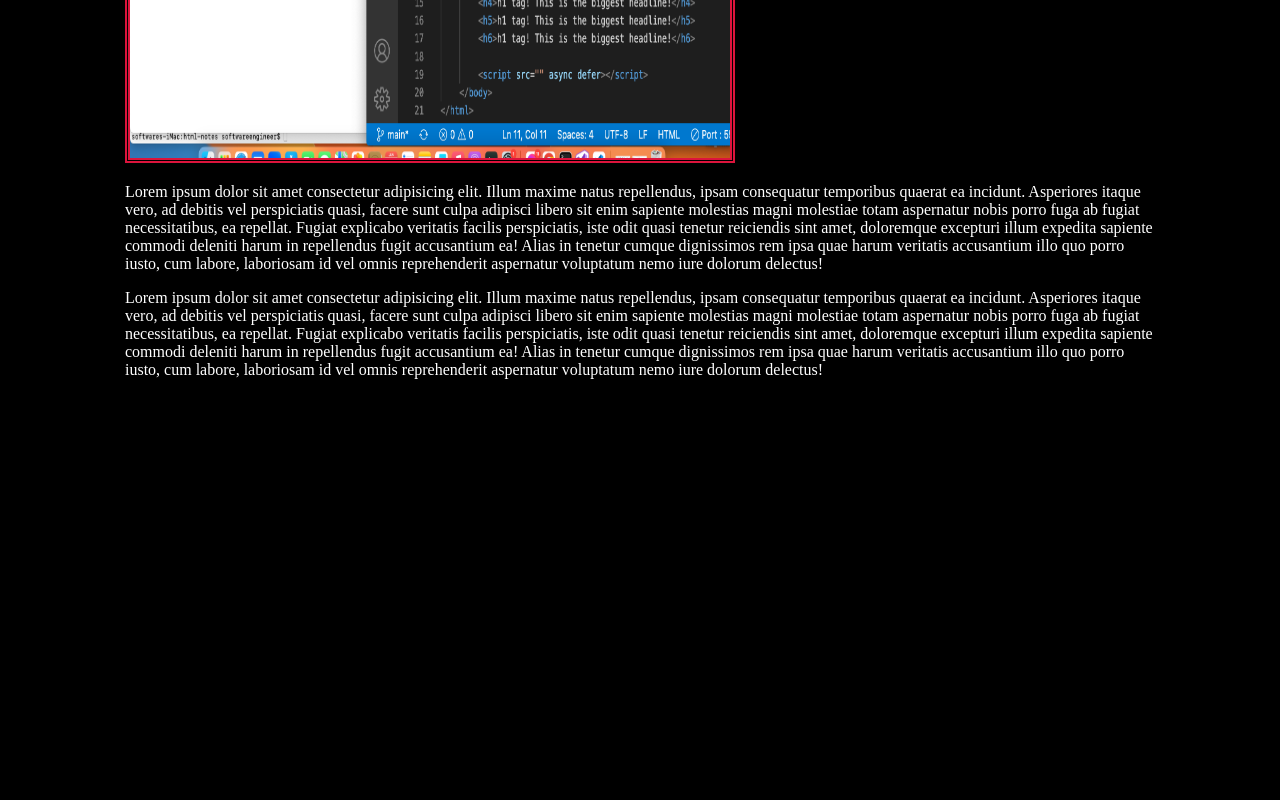
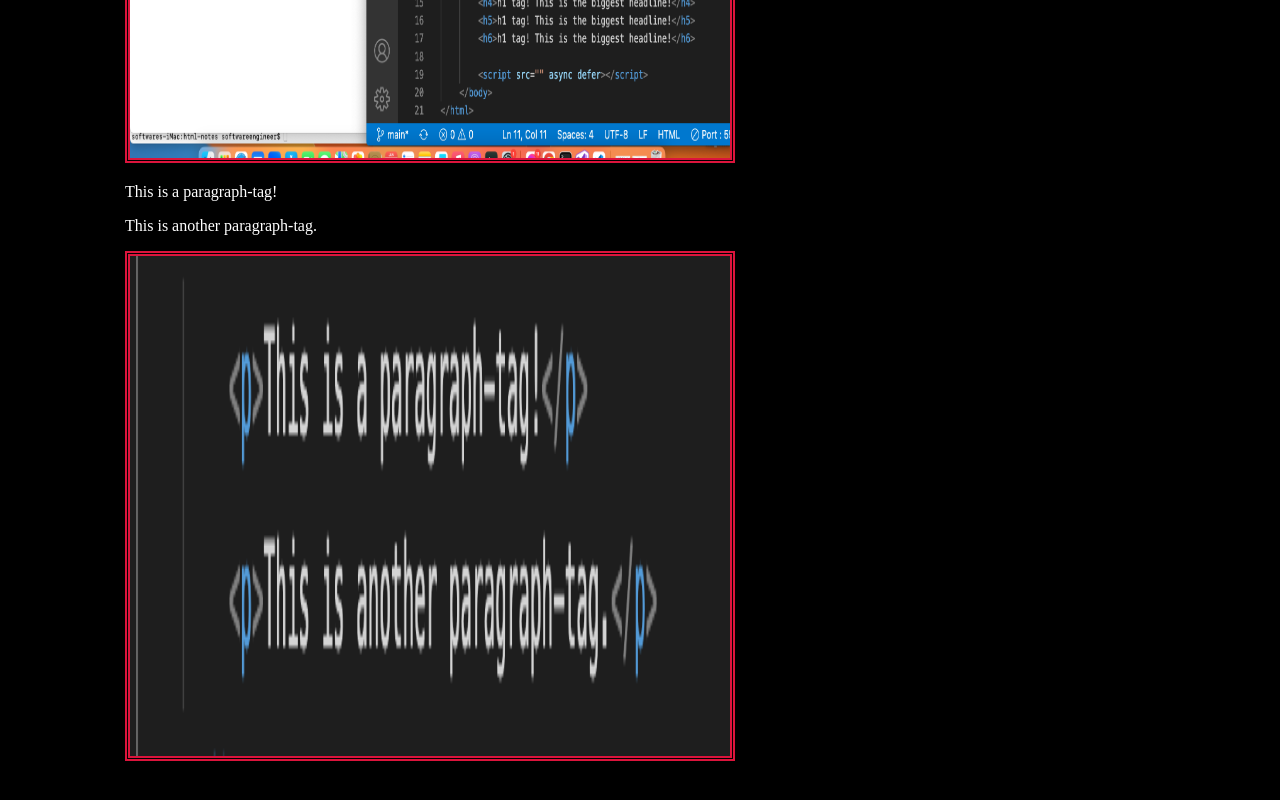
Before and after one commit to softwareEngineerLead/html-notes, a plain HTML site: page index.html in a window 1280 px wide. Shown: the part 1410-2210 px from the top of the page. Before the commit the page ends 1930 px from the top, so only its background shows below. Drawn offline with Linux system fonts and the light colour scheme.

Commit message:
Note on paragraph tag added

```diff
--- a/index.html
+++ b/index.html
@@ -32,10 +32,9 @@
         </div>
 
         <div id="paragraph-tag">
-            <p>Lorem ipsum dolor sit amet consectetur adipisicing elit. Illum maxime natus repellendus, ipsam consequatur temporibus quaerat ea incidunt. Asperiores itaque vero, ad debitis vel perspiciatis quasi, facere sunt culpa adipisci libero sit enim sapiente molestias magni molestiae totam aspernatur nobis porro fuga ab fugiat necessitatibus, ea repellat. Fugiat explicabo veritatis facilis perspiciatis, iste odit quasi tenetur reiciendis sint amet, doloremque excepturi illum expedita sapiente commodi deleniti harum in repellendus fugit accusantium ea! Alias in tenetur cumque dignissimos rem ipsa quae harum veritatis accusantium illo quo porro iusto, cum labore, laboriosam id vel omnis reprehenderit aspernatur voluptatum nemo iure dolorum delectus!</p>
-        </div>
-        <div id="paragraph-tag">
-            <p>Lorem ipsum dolor sit amet consectetur adipisicing elit. Illum maxime natus repellendus, ipsam consequatur temporibus quaerat ea incidunt. Asperiores itaque vero, ad debitis vel perspiciatis quasi, facere sunt culpa adipisci libero sit enim sapiente molestias magni molestiae totam aspernatur nobis porro fuga ab fugiat necessitatibus, ea repellat. Fugiat explicabo veritatis facilis perspiciatis, iste odit quasi tenetur reiciendis sint amet, doloremque excepturi illum expedita sapiente commodi deleniti harum in repellendus fugit accusantium ea! Alias in tenetur cumque dignissimos rem ipsa quae harum veritatis accusantium illo quo porro iusto, cum labore, laboriosam id vel omnis reprehenderit aspernatur voluptatum nemo iure dolorum delectus!</p>
+            <p>This is a paragraph-tag!</p>
+            <p>This is another paragraph-tag.</p>
+            <img src="assets/paragraph-tag.png" alt="Paragraph tag screenshot">
         </div>
 
         <script src="" async defer></script>
```
Also changed, not shown: assets/paragraph-tag.png (added).
